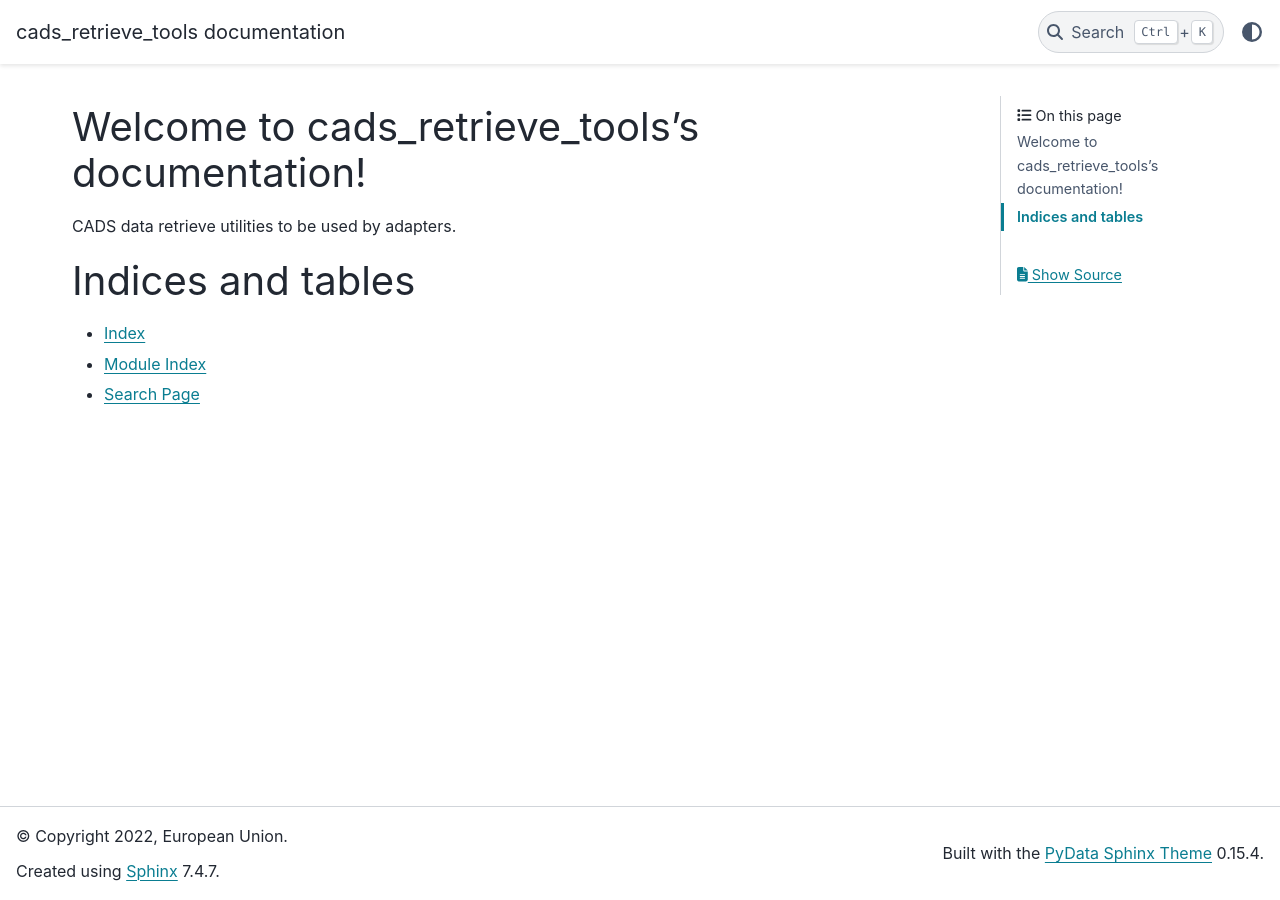
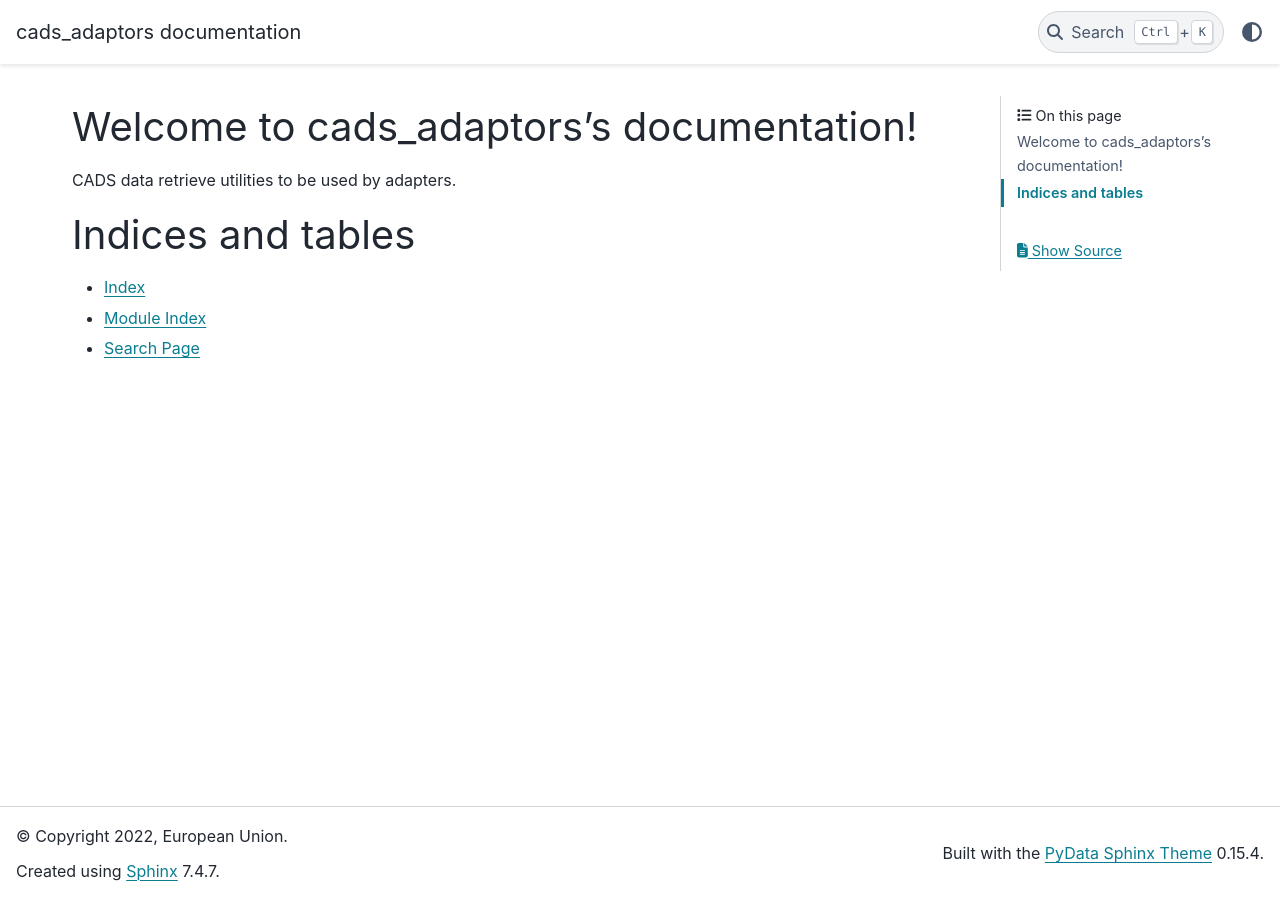
Before and after one commit to ecmwf-projects/cads-adaptors, a Sphinx documentation site: the page built from docs/index.md, in a window 1280 px wide. Built offline with Sphinx 7.4.7 and the PyData theme 0.15.4, drawn with Linux system fonts in a browser that asks for light colours; pages that are not in the unit, such as notebooks, are missing from menus; the version number could not be read and is left out.

Commit message:
Rename module

````diff
--- a/docs/conf.py
+++ b/docs/conf.py
@@ -9,17 +9,17 @@
 import os
 import sys
 
-import cads_retrieve_tools
+import cads_adaptors
 
 sys.path.insert(0, os.path.abspath("../"))
 
 # -- Project information -----------------------------------------------------
 
-project = "cads_retrieve_tools"
+project = "cads_adaptors"
 copyright = "2022, European Union"
 author = "European Union"
-version = cads_retrieve_tools.__version__
-release = cads_retrieve_tools.__version__
+version = cads_adaptors.__version__
+release = cads_adaptors.__version__
 
 # -- General configuration ---------------------------------------------------
 
@@ -37,7 +37,7 @@ extensions = [
 autodoc_typehints = "none"
 
 # autoapi configuration
-autoapi_dirs = ["../cads_retrieve_tools"]
+autoapi_dirs = ["../cads_adaptors"]
 autoapi_ignore = ["*/version.py"]
 autoapi_options = [
     "members",
--- a/docs/index.md
+++ b/docs/index.md
@@ -1,4 +1,4 @@
-# Welcome to cads_retrieve_tools's documentation!
+# Welcome to cads_adaptors's documentation!
 
 CADS data retrieve utilities to be used by adapters.
 
@@ -6,7 +6,7 @@ CADS data retrieve utilities to be used by adapters.
 :caption: 'Contents:'
 :maxdepth: 2
 
-API Reference <_api/cads_retrieve_tools/index>
+API Reference <_api/cads_adaptors/index>
 ```
 
 # Indices and tables
--- a/pyproject.toml
+++ b/pyproject.toml
@@ -56,10 +56,10 @@ ignore = [
 ]
 
 [tool.setuptools]
-packages = ["cads_retrieve_tools"]
+packages = ["cads_adaptors"]
 
 [tool.setuptools_scm]
-write_to = "cads_retrieve_tools/version.py"
+write_to = "cads_adaptors/version.py"
 write_to_template = '''
 # Do not change! Do not track in version control!
 __version__ = "{version}"
````
Also changed, not shown: README.md (+1 -1 lines), .cruft.json, 3 other files.
